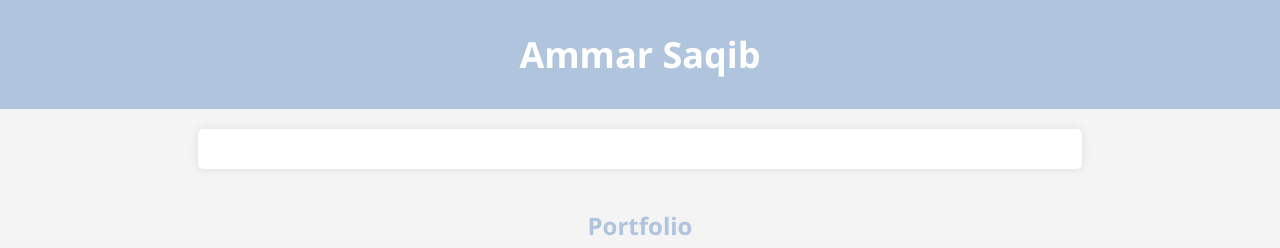
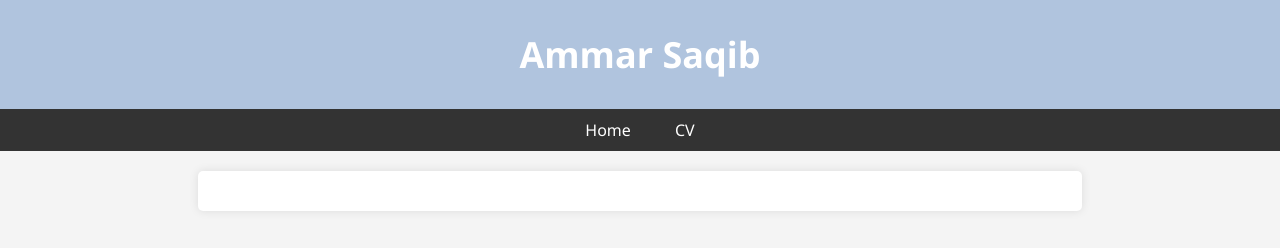
Before and after one commit to Ammarsaqib-programmer/resume, a plain HTML site: page index.html in a window 1280 px wide. Shown: the top 248 px of the page. Drawn offline with Linux system fonts and the light colour scheme.

Commit message:
index.html

```diff
--- a/index.html
+++ b/index.html
@@ -99,7 +99,10 @@
     <header>
         <h1>Ammar Saqib</h1>
     </header>
-
+   <nav>
+        <a href="index.html">Home</a>
+        <a href="cv.html">CV</a>
+   </nav>
     <main>
         <section id="portfolio">
         </section>
```
